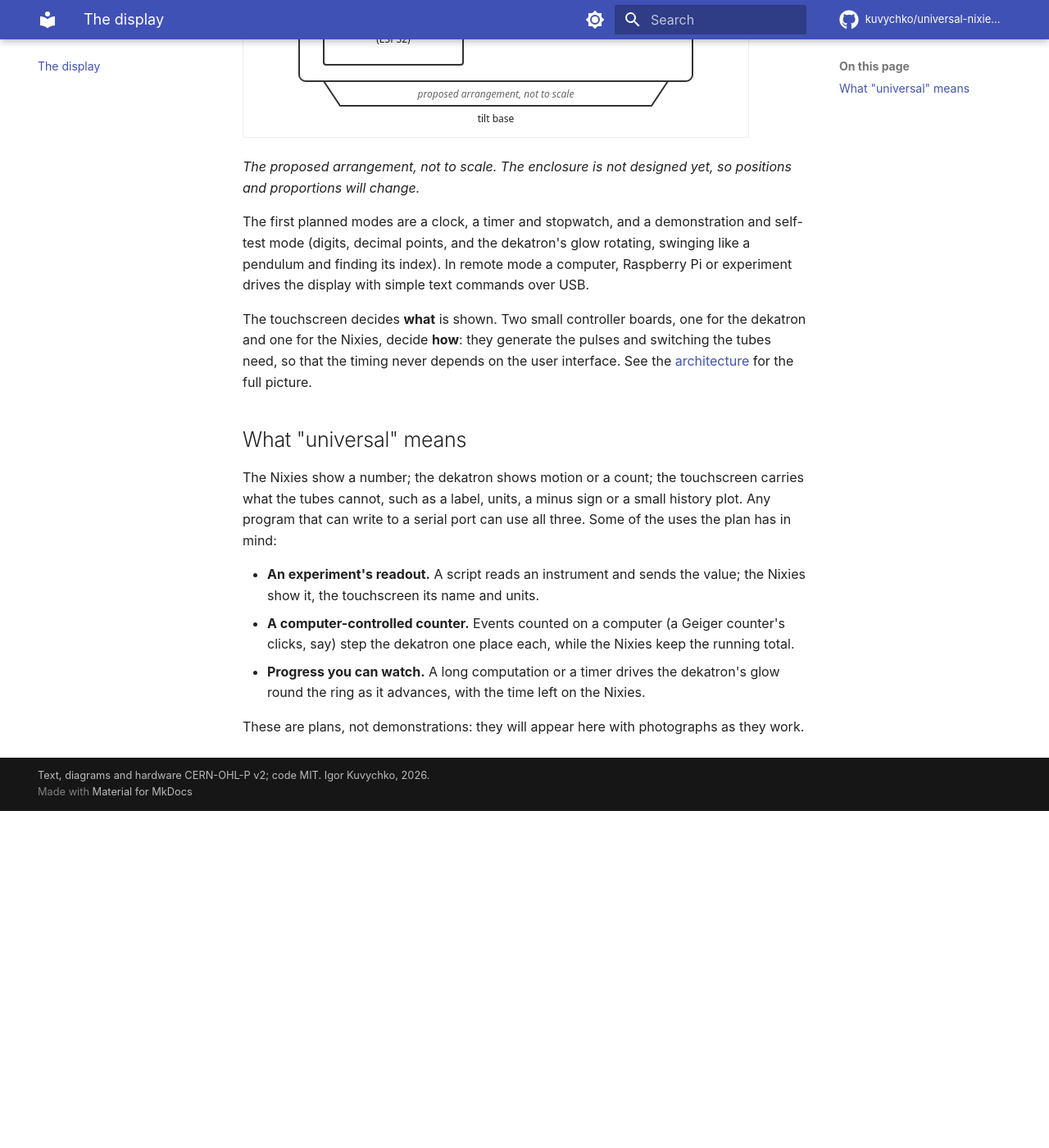
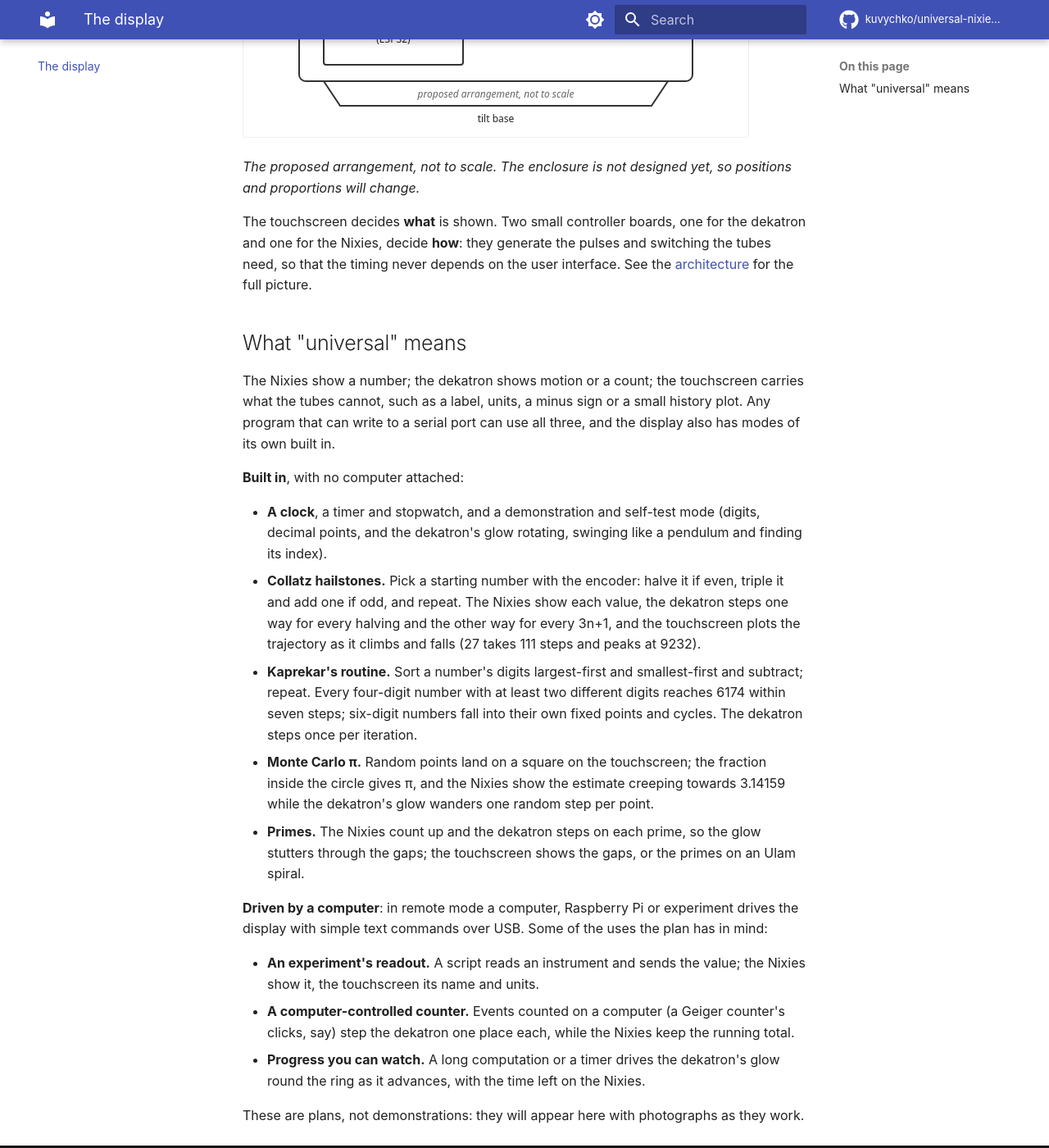
Before and after one commit to kuvychko/universal-nixie-display, an MkDocs documentation site: the page built from website/display.md, in a window 1280 px wide and 1400 px high, scrolled down 639 px. Shown: the whole window at 82% size. Built offline with MkDocs 1.6.1 and Material for MkDocs 9.7.7, drawn with Linux system fonts in a browser that asks for light colours; comment, search, counter and statistics services are not loaded; before the commit the page ends 1628 px from its top, so only the background shows below that.

Commit message:
Display modes: built-in maths demonstrations
Collatz hailstones, Kaprekar's routine, Monte Carlo pi and primes join
the clock, timer and self-test as built-in modes (plan section 7, item 5).
The display page splits its uses into built-in and computer-driven and
drops the paragraph that duplicated the mode list.

Co-Authored-By: Claude Opus 5.5 <noreply@anthropic.com>

```diff
--- a/website/display.md
+++ b/website/display.md
@@ -13,11 +13,6 @@ computer to send numbers to it.
 *The proposed arrangement, not to scale. The enclosure is not designed yet, so positions and
 proportions will change.*
 
-The first planned modes are a clock, a timer and stopwatch, and a demonstration and self-test
-mode (digits, decimal points, and the dekatron's glow rotating, swinging like a pendulum and
-finding its index). In remote mode a computer, Raspberry Pi or experiment drives the display with
-simple text commands over USB.
-
 The touchscreen decides **what** is shown. Two small controller boards, one for the dekatron and
 one for the Nixies, decide **how**: they generate the pulses and switching the tubes need, so that
 the timing never depends on the user interface. See the
@@ -27,7 +22,28 @@ the timing never depends on the user interface. See the
 
 The Nixies show a number; the dekatron shows motion or a count; the touchscreen carries what the
 tubes cannot, such as a label, units, a minus sign or a small history plot. Any program that can
-write to a serial port can use all three. Some of the uses the plan has in mind:
+write to a serial port can use all three, and the display also has modes of its own built in.
+
+**Built in**, with no computer attached:
+
+- **A clock**, a timer and stopwatch, and a demonstration and self-test mode (digits, decimal
+  points, and the dekatron's glow rotating, swinging like a pendulum and finding its index).
+- **Collatz hailstones.** Pick a starting number with the encoder: halve it if even, triple it
+  and add one if odd, and repeat. The Nixies show each value, the dekatron steps one way for
+  every halving and the other way for every 3n+1, and the touchscreen plots the trajectory as it
+  climbs and falls (27 takes 111 steps and peaks at 9232).
+- **Kaprekar's routine.** Sort a number's digits largest-first and smallest-first and subtract;
+  repeat. Every four-digit number with at least two different digits reaches 6174 within seven
+  steps; six-digit numbers fall into their own fixed points and cycles. The dekatron steps once
+  per iteration.
+- **Monte Carlo π.** Random points land on a square on the touchscreen; the fraction inside the
+  circle gives π, and the Nixies show the estimate creeping towards 3.14159 while the dekatron's
+  glow wanders one random step per point.
+- **Primes.** The Nixies count up and the dekatron steps on each prime, so the glow stutters
+  through the gaps; the touchscreen shows the gaps, or the primes on an Ulam spiral.
+
+**Driven by a computer**: in remote mode a computer, Raspberry Pi or experiment drives the display
+with simple text commands over USB. Some of the uses the plan has in mind:
 
 - **An experiment's readout.** A script reads an instrument and sends the value; the Nixies show
   it, the touchscreen its name and units.
```
Also changed, not shown: docs/project_plan.md (+6 -1 lines).
